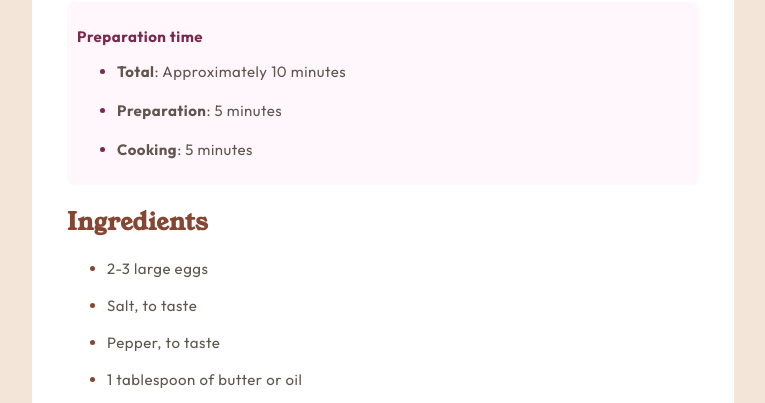
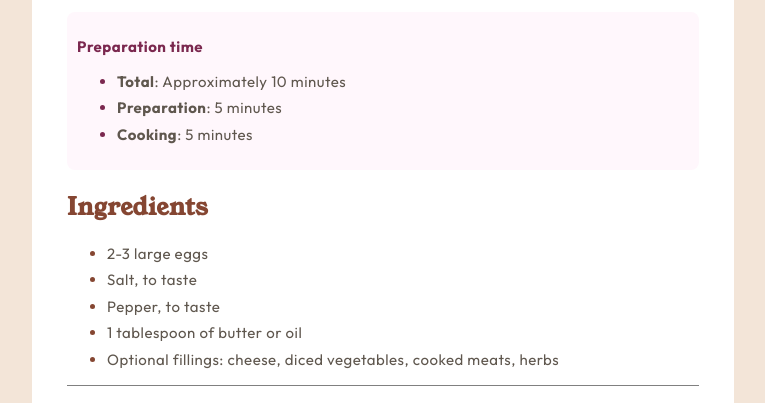
Before and after one commit to TechWithShiv001/recipe-page-main, a plain HTML site: page index.html in a window 1280 px wide. Shown: the part 545-948 px from the top of the page, without its empty margins (257-1022 px from the left). Drawn offline with Linux system fonts and the light colour scheme.

Commit message:
commit 4

```diff
--- a/index.html
+++ b/index.html
@@ -39,19 +39,19 @@
     <p style="color: hsl(332, 51%, 32%); font-weight: bold; font-size: 15px;">Preparation time</p>
     <ul>
       <li><b>Total</b>: Approximately 10 minutes</li>
-      <br>
+
       <li><b>Preparation</b>: 5 minutes</li>
-      <br>
+
       <li><b>Cooking</b>: 5 minutes</li>
     </ul>
   </div>
 <section class="ingredients">
   <h2>Ingredients</h2>
   <ul>
-    <li>2-3 large eggs</li><br>
-    <li>Salt, to taste</li><br>
-    <li>Pepper, to taste</li><br>
-    <li>1 tablespoon of butter or oil</li><br>
+    <li>2-3 large eggs</li>
+    <li>Salt, to taste</li>
+    <li>Pepper, to taste</li>
+    <li>1 tablespoon of butter or oil</li>
     <li>Optional fillings: cheese, diced vegetables, cooked meats, herbs</li>
   </ul>
 </section>
@@ -61,18 +61,18 @@
   <ol>
     <li><b>Beat the eggs</b>: In a bowl, beat the eggs with a pinch of salt and pepper until they are well mixed.
       You can add a tablespoon of water or milk for a fluffier texture.</li>
-<br>
+
     <li><b>Heat the pan</b>: Place a non-stick frying pan over medium heat and add butter or oil.</li>
-    <br>
+
     <li><b>Cook the omelette</b>: Once the butter is melted and bubbling, pour in the eggs. Tilt the pan to ensure
       the eggs evenly coat the surface.</li>
-      <br>
+
     <li><b>Add fillings (optional)</b>: When the eggs begin to set at the edges but are still slightly runny in the
       middle, sprinkle your chosen fillings over one half of the omelette.</li>
-      <br>
+
     <li><b>Fold and serve</b>: As the omelette continues to cook, carefully lift one edge and fold it over the
       fillings. Let it cook for another minute, then slide it onto a plate.</li>
-      <br>
+
     <li><b>Enjoy</b>: Serve hot, with additional salt and pepper if needed.</li>
   </ol>
   <div class="border"></div>
--- a/styles.css
+++ b/styles.css
@@ -20,7 +20,7 @@ p{
    background-color: #fff;
    padding: 35px;
    border-radius: 10px;
-   margin: 70px 25px;
+   margin: 80px 25px;
 }
 
 li, td {
@@ -89,6 +89,14 @@ td {
     font-weight: bold;
 }
 
+ul li {
+    margin-bottom: 0.5em;
+}
+
+ol li {
+    margin-bottom: 0.5em;
+}
+
 @media screen and (max-width: 480px) {
     body {
       background-color: white;
```
